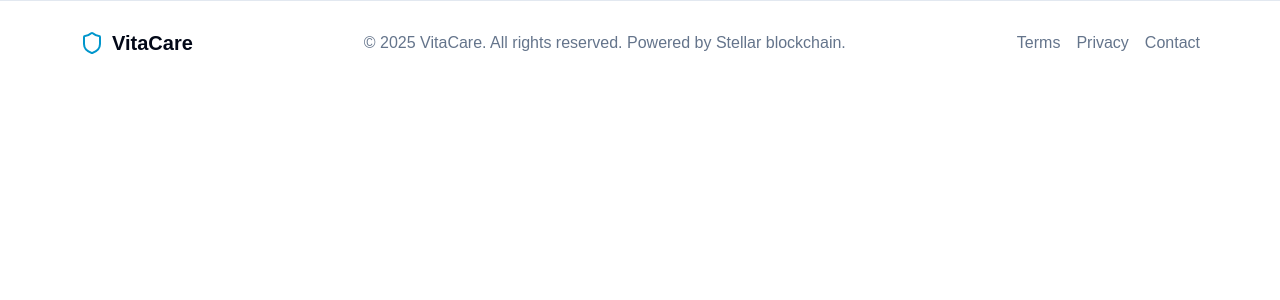
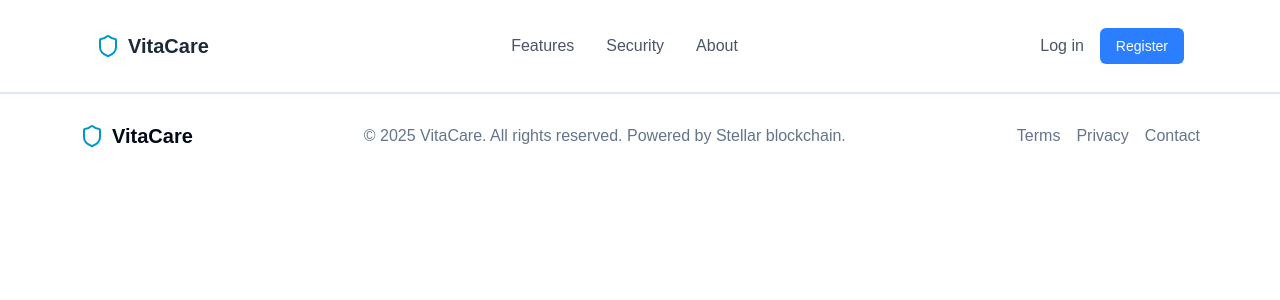
Before and after one commit to VitaCare-Organization/vitacare-dev, a Next.js app: page / in a window 1280 px wide. Shown: the top 300 px of the page. Built offline with nearby package versions, Linux system fonts and the light colour scheme.

Commit message:
Feat header (#14)

```diff
--- a/src/app/layout.tsx
+++ b/src/app/layout.tsx
@@ -1,6 +1,7 @@
 import type { Metadata } from "next";
 import "./globals.css";
 import Footer from "@/components/organisms/footer/Footer";
+import Navbar from "@/components/organisms/header/Header";
 
 export const metadata: Metadata = {
   title: "Create Next App",
@@ -15,6 +16,7 @@ export default function RootLayout({
   return (
     <html lang="en">
       <body>
+        <Navbar/>
         {children}
         <Footer />
       </body>
--- /dev/null
+++ b/src/components/organisms/header/Header.tsx
@@ -0,0 +1,50 @@
+
+import React from 'react';
+import Link from 'next/link';
+import { Shield } from "lucide-react";
+
+const Navbar: React.FC = () => {
+  return (
+    <header className="w-full border-b border-blue-100 px-8 md:px-20 py-4 md:py-3">
+      <div className="container mx-auto px-4 py-4 flex items-center justify-between">
+
+        <div className="flex items-center">
+          <div className="text-blue-500 mr-2">
+          <Shield className="text-[#0096CC]" />
+          </div>
+          <Link href="/" className="text-xl font-bold text-gray-800">
+            VitaCare
+          </Link>
+        </div>
+
+
+        <nav className="hidden md:flex items-center space-x-8">
+          <Link href="/features" className="text-gray-600 hover:text-gray-900">
+            Features
+          </Link>
+          <Link href="/security" className="text-gray-600 hover:text-gray-900">
+            Security
+          </Link>
+          <Link href="/about" className="text-gray-600 hover:text-gray-900">
+            About
+          </Link>
+        </nav>
+
+
+        <div className="flex items-center space-x-4">
+          <Link href="/login" className="text-gray-600 hover:text-gray-900">
+            Log in
+          </Link>
+          <Link
+            href="/register"
+            className="bg-blue-500 hover:bg-blue-600 text-white px-4 py-2 rounded-md text-sm font-medium transition-colors"
+          >
+            Register
+          </Link>
+        </div>
+      </div>
+    </header>
+  );
+};
+
+export default Navbar;
```
Also changed, not shown: 1 other file (tests, documents, lock files or other folders).
